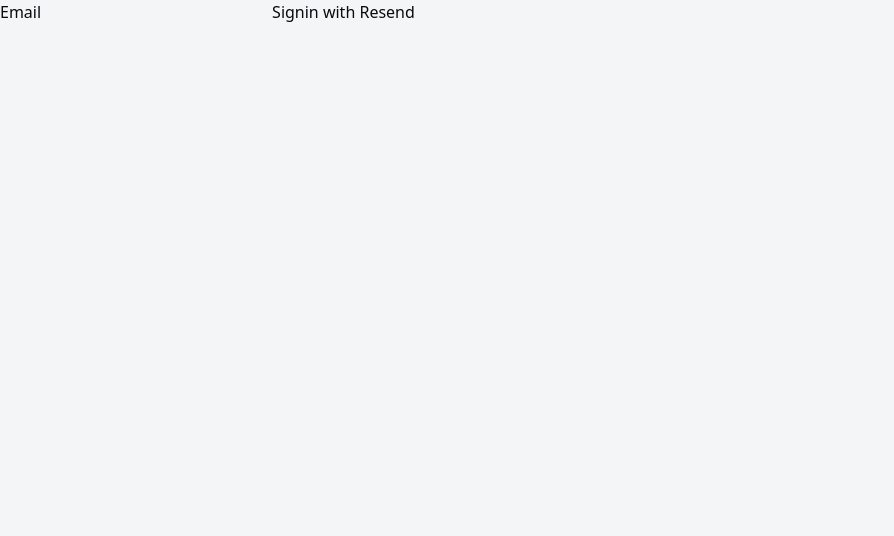
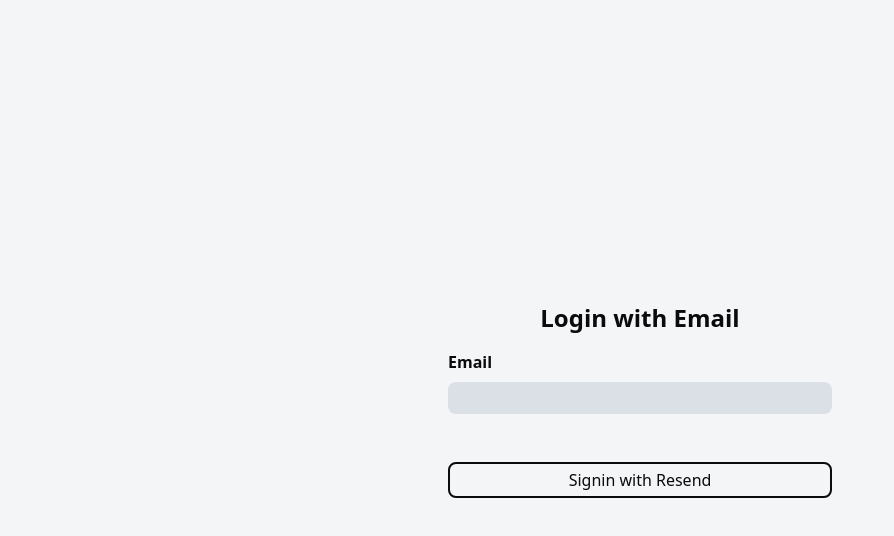
Before and after one commit to JoshuaCoquia/effortless-tasks, a Next.js app: page /login in a window 1280 px wide. Shown: the top 536 px of the page, without its empty margins (0-894 px from the left). Built offline with nearby package versions, Linux system fonts and the light colour scheme.

Commit message:
feat: add sign in functionality

```diff
--- a/package.json
+++ b/package.json
@@ -3,7 +3,7 @@
   "version": "0.1.0",
   "private": true,
   "scripts": {
-    "dev": "next dev --turbopack",
+    "dev": "cross-env NODE_OPTIONS='--inspect' next dev --turbopack",
     "build": "next build",
     "start": "next start",
     "lint": "next lint"
--- a/src/app/login/page.tsx
+++ b/src/app/login/page.tsx
@@ -12,7 +12,10 @@
 };
 
 export default function LoginPage() {
-    return (
-        <SignIn />
-    );
+  return (
+    <main className="flex flex-col items-center justify-center min-h-screen p-4">
+      <h1 className="text-2xl font-bold mb-4">Login with Email</h1>
+      <SignIn />
+    </main>
+  );
 }
--- a/src/auth.ts
+++ b/src/auth.ts
@@ -7,9 +7,11 @@
 // https://authjs.dev/reference/core/types#authconfig
 export const { handlers, auth, signIn, signOut } = NextAuth({
   // https://authjs.dev/getting-started/authentication/oauth
-  providers: [Resend],
+  providers: [Resend({
+    from: process.env.RESEND_FROM_EMAIL!,
+  })],
   adapter: SupabaseAdapter({
-    url: process.env.NEXT_PUBLIC_SUPABASE_URL!,
+    url: process.env.SUPABASE_URL!,
     secret: process.env.SUPABASE_SERVICE_ROLE_KEY!,
   }),
   callbacks: {
@@ -28,4 +30,5 @@
       return session
     },
   },
+  trustHost: true,
 })
--- a/src/components/Header.tsx
+++ b/src/components/Header.tsx
@@ -1,12 +1,18 @@
 import loginIcon from "@/images/login_24dp_090B0D_FILL0_wght400_GRAD0_opsz24.svg";
 import Image from "next/image";
+import { auth } from "@/auth";
 
-export default function Header() {
-    return (
-        <header className="flex items-end p-4">
-            <a href="/login" className="w-12 h-12 border-2 rounded-lg border-grey-dark flex-none outline-0 hover:bg-grey-light-background focus:bg-grey-light-background transition-colors duration-150 flex justify-center" aria-label={`Open sign in modal`}>
-                <Image src={loginIcon} width={24} height={24} alt="Login Icon" className="pointer-events-none" />
-            </a>
-        </header>
-    )
+export default async function Header() {
+  const session = await auth();
+  return (
+    <header className="flex justify-end items-end p-4">
+      {session?.user ? (
+        <p>{session.user.email}</p>
+      ) : (
+        <a href="/login" className="w-12 h-12 border-2 rounded-lg border-grey-dark flex-none outline-0 hover:bg-grey-light-background focus:bg-grey-light-background transition-colors duration-150 flex justify-center" aria-label={`Open sign in modal`}>
+          <Image src={loginIcon} width={24} height={24} alt="Login Icon" className="pointer-events-none" />
+        </a>
+      )}
+    </header >
+  )
 }
--- a/src/components/SignIn.tsx
+++ b/src/components/SignIn.tsx
@@ -1,17 +1,29 @@
+"use client";
 import { signIn } from "next-auth/react"
+import { useState } from "react";
 
 export function SignIn() {
-  const resendAction = (formData: FormData) => {
-    signIn("resend", {...formData, redirect: false})
+  const [email, setEmail] = useState("");
+  const resendAction = () => {
+    signIn("resend", {email});
   }
 
   return (
-    <form action={resendAction}>
-      <label htmlFor="email-resend">
-        Email
-        <input type="email" id="email-resend" name="email" />
-      </label>
-      <input type="submit" value="Signin with Resend" />
-    </form>
-  )
+    <form action={resendAction} className="w-full max-w-sm flex flex-col gap-2">
+        <label htmlFor="email-resend" className="font-bold">
+          Email
+          <input
+            type="email"
+            id="email-resend"
+            name="email"
+            autoFocus
+            className="w-full text-black placeholder-grey outline-0 transition-all duration-150 bg-grey-light-background border-0 rounded-lg p-1 my-2 font-normal"
+            value={email}
+            onChange={(e) => setEmail(e.target.value)}
+          />
+        </label>
+        <br />
+        <input type="submit" value="Signin with Resend" className="w-full border-2 rounded-lg p-1 hover:bg-grey-light-background focus:bg-grey-light-background transition-colors duration-150 outline-0" />
+      </form>
+  );
 }
```
Also changed, not shown: 1 other file (tests, documents, lock files or other folders).
